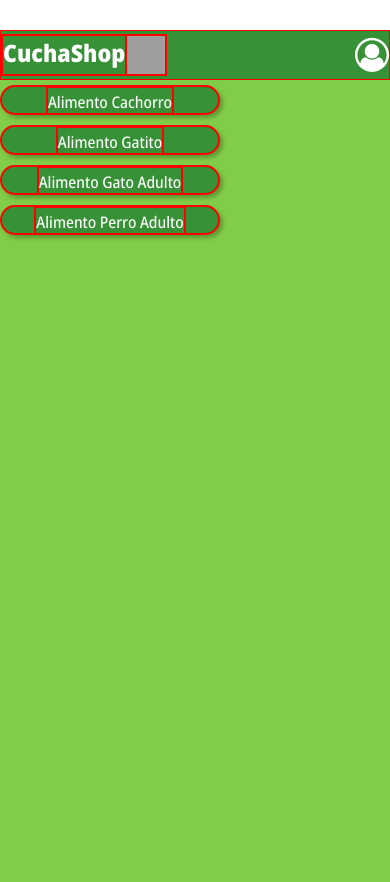
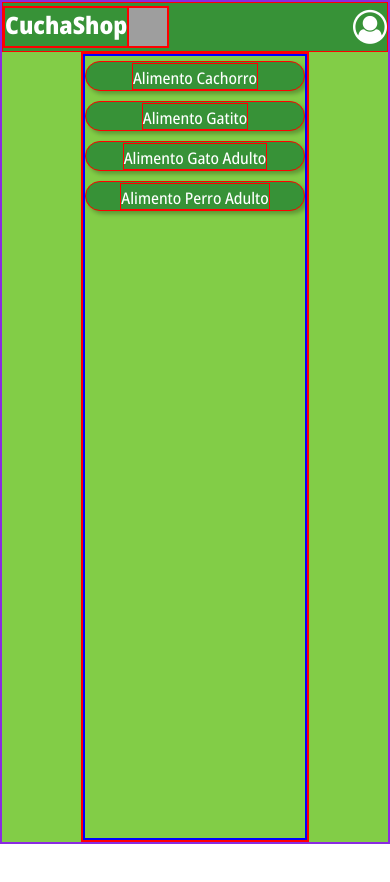
Before and after one commit to YoniiDev/App-CuchaShop-React-Native, a React Native app: screen / in a window 390 px wide. Shown: the top 882 px of the page. After the commit the page ends 844 px from the top, so only its background shows below. Built offline with nearby package versions, Linux system fonts and the light colour scheme; grey boxes are pictures that could not be loaded.

Commit message:
se añadio el componente ItemDeatail.jsx y se aplico SafeAreaView (Clase 8)

```diff
--- a/App.js
+++ b/App.js
@@ -1,21 +1,15 @@
-import { StyleSheet, View } from 'react-native';
+import { Platform, SafeAreaView, StatusBar, StyleSheet, View } from 'react-native';
 import Header from './src/components/Header'
 import Home from './src/screens/Home'
 import { colors } from './src/constants/colors';
 import ItemListCategory from './src/screens/ItemListCategory'
 import { useState } from 'react';
 import { useFonts } from "expo-font"
+import ItemDetail from './src/components/ItemDetail';
+
 
 const App = () => {
     const [fontsLoaded, fontError] = useFonts({
-
-    //OPEN SANS
-    'OpenSans-Light': require('./assets/fonts/Open_Sans/static/OpenSans-Light.ttf'),
-    'OpenSans-Regular': require('./assets/fonts/Open_Sans/static/OpenSans-Regular.ttf'),
-    'OpenSans-Medium': require('./assets/fonts/Open_Sans/static/OpenSans-Medium.ttf'),
-    'OpenSans-SemiBold': require('./assets/fonts/Open_Sans/static/OpenSans-SemiBold.ttf'),
-    'OpenSans-Bold': require('./assets/fonts/Open_Sans/static/OpenSans-Bold.ttf'),
-    'OpenSans-ExtraBold': require('./assets/fonts/Open_Sans/static/OpenSans-ExtraBold.ttf'),
 
         //OPEN SANS SEMICONDENSED
         'OpenSans_SemiCondensed-Light': require('./assets/fonts/Open_Sans/static/OpenSans_SemiCondensed-Light.ttf'),
@@ -36,31 +30,45 @@ const App = () => {
     });
 
     const [categorySelected, setCategorySelected] = useState("")
+    const [itemIdSelected, setItemIdSelected] = useState("")
 
     if (!fontsLoaded || fontError) {
         return null
     }
     if (fontsLoaded && !fontError) {
         return (
-      <View style={styles.container} >
+            <SafeAreaView style={styles.container} >
                 <Header title={"CuchaShop"} />
                 {!categorySelected ? (
                     <Home setCategorySelected={setCategorySelected} />
-        ) : (
-          <ItemListCategory categorySelected={categorySelected}
-            setCategorySelected={setCategorySelected} />
-        )}
-      </View>
+                ) :
+
+                    !itemIdSelected ? (
+                        <ItemListCategory
+                            categorySelected={categorySelected}
+                            setCategorySelected={setCategorySelected}
+                            setItemIdSelected={setItemIdSelected} />
+                    )
+
+                        :
+                        <ItemDetail
+                            idSelected={itemIdSelected}
+                            setProductSelected={setItemIdSelected} />
+
+                }
+            </SafeAreaView>
         )
     }
 }
 
 const styles = StyleSheet.create({
     container: {
-    marginTop: 30,
+        marginTop: Platform.OS === 'android' ? StatusBar.currentHeight : 0,
         flex: 1,
         alignItems: "center",
-    backgroundColor: colors.green1
+        backgroundColor: colors.green1,
+        borderColor: 'blueviolet',
+        borderWidth: 2
     }
 })
 
--- a/package.json
+++ b/package.json
@@ -9,7 +9,6 @@
     "web": "expo start --web"
   },
   "dependencies": {
-    "@expo/metro-runtime": "~3.1.3",
     "expo": "^49.0.23",
     "expo-status-bar": "~1.6.0",
     "react": "18.2.0",
@@ -17,7 +16,8 @@
     "react-native": "0.72.10",
     "react-native-web": "~0.19.6",
     "expo-font": "~11.4.0",
-    "expo-splash-screen": "~0.20.5"
+    "expo-splash-screen": "~0.20.5",
+    "@expo/webpack-config": "^19.0.0"
   },
   "devDependencies": {
     "@babel/core": "^7.20.0"
--- a/src/components/CategoryItem.jsx
+++ b/src/components/CategoryItem.jsx
@@ -25,7 +25,7 @@ const styles = StyleSheet.create({
         alignItems: 'center',
         marginVertical: 5,
         borderColor: 'red',
-        borderWidth: 2,
+        borderWidth: 1,
     },
     textCategory: {
         fontFamily: 'OpenSans_SemiCondensed-Medium',
@@ -33,7 +33,7 @@ const styles = StyleSheet.create({
         textAlign: 'center',
         fontSize: 16,
         borderColor: 'red',
-        borderWidth: 2,
+        borderWidth: 1,
         paddingTop:3
     }
 })
--- a/src/components/Header.jsx
+++ b/src/components/Header.jsx
@@ -1,13 +1,15 @@
-import { Image, StyleSheet, Text, View } from 'react-native'
+import { Image, StyleSheet, Text, View, useWindowDimensions } from 'react-native'
 import React from 'react'
 import { colors } from '../constants/colors'
 import { FontAwesome } from '@expo/vector-icons';
 
 const Header = ({ title }) => {
+    const { height, width } = useWindowDimensions()
+
     return (
         <View style={styles.headerContainer}>
             <View style={styles.brandAndLogoContainer}>
-        <Text style={styles.textTitle}>{title}</Text>
+                <Text style={width > 360 ? styles.textTitle : styles.textTitleSm}>{title}</Text>
                 <Image
                     style={styles.logo}
                     resizeMode='cover'
@@ -46,6 +48,13 @@ const styles = StyleSheet.create({
         borderColor: 'red',
         borderWidth: 1
     },
+    textTitleSm: {
+        fontFamily: 'OpenSans_SemiCondensed-ExtraBold',
+        color: colors.white,
+        fontSize: 20,
+        borderColor: 'red',
+        borderWidth: 1
+    },
     logo: {
         height: 40,
         width: 40,
--- /dev/null
+++ b/src/components/ItemDetail.jsx
@@ -0,0 +1,186 @@
+import { ScrollView, Image, Button, StyleSheet, Text, View, useWindowDimensions } from 'react-native'
+import React, { useEffect, useState } from 'react'
+import allProducts from '../data/products.json'
+import { colors } from '../constants/colors'
+
+const ItemDetail = ({ idSelected, setProductSelected }) => {
+    console.log(idSelected);
+
+    const [product, setProduct] = useState(null)
+    // const [orientation, setOrientation] = useState('portrait')
+    // const { width, height } = useWindowDimensions
+
+    // useEffect(() => {
+    //     if (width > height) setOrientation('landscape')
+    //     else setOrientation('portrait')
+    // }, [width, height])
+    // console.log(orientation);
+
+    useEffect(() => {
+        const productSelected = allProducts.find((product) => product.id === idSelected)
+        setProduct(productSelected)
+    }, [idSelected])
+    console.log(product);
+    return (
+        <ScrollView style={styles.main}>
+            {product && product.offerPrice > 0 ? (
+                <View style={//orientation === 'portrait'?
+                    styles.mainContainer
+                    // : styles.mainContainerLandscape
+                }>
+                    <View style={styles.cardContainer}>
+                        <Text style={styles.textTitle}>{product.title}</Text>
+                        <View style={styles.imageContainer}>
+                            <Image
+                                source={{ uri: product.images[0] }}
+                                style={styles.image}
+                                resizeMode='contain'
+                            />
+
+                        </View>
+                        <View style={styles.texContainer}>
+                            <Text style={styles.textBrand}>{product.brand}</Text>
+                            <View style={styles.offerPriceAndDiscountPercentageContainer}>
+                                <Text style={styles.textOfferPrice}>${product.offerPrice}</Text>
+                                <Text style={styles.textDiscountPercentage}>{product.discountPercentage * 100}% OFF</Text>
+                            </View>
+                            <Text style={styles.textNormalPrice}>${product.normalPrice}</Text>
+                        </View>
+                    </View>
+
+
+                    <View style={styles.buttonConatiner}>
+                        <Button title='Añadir'></Button>
+                        <Button onPress={() => setProductSelected("")} title="Volver" />
+                    </View>
+
+                    <View style={styles.descriptionContainer}>
+                        <Text style={styles.titleDescription}>Descripción:</Text>
+                        <Text style={styles.textDescription}>{product.description}</Text>
+                    </View>
+                </View>
+            )
+                :
+                product && product.offerPrice === 0 ? (
+                    <View style={//orientation === 'portrait'?
+                        styles.mainContainer
+                        // : styles.mainContainerLandscape
+                    }>
+                        <View style={styles.cardContainer}>
+                            <Text style={styles.textTitle}>{product.title}</Text>
+                            <View style={styles.imageContainer}>
+                                <Image
+                                    source={{ uri: product.images[0] }}
+                                    style={styles.image}
+                                    resizeMode='contain'
+                                />
+
+                            </View>
+                            <View style={styles.texContainer}>
+                                <Text style={styles.textBrand}>{product.brand}</Text>
+                                <Text style={styles.textNormalPrice2}>${product.normalPrice}</Text>
+                            </View>
+                        </View>
+
+                        <View style={styles.buttonConatiner}>
+                            <Button title='Añadir'></Button>
+                            <Button onPress={() => setProductSelected("")} title="Volver" />
+                        </View>
+
+                        <View style={styles.descriptionContainer}>
+                            <Text style={styles.titleDescription}>Descripción:</Text>
+                            <Text style={styles.textDescription}>{product.description}</Text>
+                        </View>
+                    </View>
+
+                ) : null}
+        </ScrollView >
+    )
+}
+
+export default ItemDetail
+
+const styles = StyleSheet.create({
+    main: {
+        width: '100%',
+        backgroundColor: colors.white,
+        flex: 1
+    },
+
+    mainContainer: {
+        gap: 10,
+    },
+    cardContainer: {
+        alignItems: 'center',
+        backgroundColor: colors.white,
+        padding: 10,
+        gap: 5,
+        width: '100%'
+    },
+    textTitle: {
+        fontFamily: 'OpenSans_SemiCondensed-Bold',
+        fontSize: 17,
+        textAlign: 'justify',
+    },
+    imageContainer: {
+        height: 300,
+        width: 300,
+        backgroundColor: colors.white,
+    },
+    image: {
+        width: '100%',
+        height: '100%',
+    },
+    texContainer: {
+        width: '100%',
+        backgroundColor: colors.white,
+    },
+    textBrand: {
+        fontFamily: 'OpenSans_SemiCondensed-Bold',
+        fontSize: 18,
+    },
+    offerPriceAndDiscountPercentageContainer: {
+        flexDirection: 'row',
+        justifyContent: 'space-between',
+
+    },
+    textOfferPrice: {
+        fontFamily: 'OpenSans_SemiCondensed-Bold',
+        fontSize: 18,
+
+    },
+    textDiscountPercentage: {
+        fontFamily: 'OpenSans_SemiCondensed-Bold',
+        fontSize: 18,
+        color: colors.green3,
+    },
+    textNormalPrice: {
+        fontFamily: 'OpenSans_SemiCondensed-Regular',
+        fontSize: 18,
+        color: colors.gray2,
+        textDecorationLine: 'line-through'
+    },
+    textNormalPrice2: {
+        fontFamily: 'OpenSans_SemiCondensed-Bold',
+        fontSize: 18,
+    },
+    buttonConatiner: {
+        gap: 10,
+        padding: 10,
+        backgroundColor: colors.white,
+    },
+
+    descriptionContainer: {
+        backgroundColor: colors.white,
+        padding: 10
+    },
+    titleDescription: {
+        fontFamily: 'OpenSans_SemiCondensed-Bold',
+        fontSize: 16,
+    },
+    textDescription: {
+        fontFamily: 'OpenSans_SemiCondensed-Regular',
+        fontSize: 16,
+        textAlign: 'justify',
+    },
+})
--- a/src/components/ProductItem.jsx
+++ b/src/components/ProductItem.jsx
@@ -1,13 +1,15 @@
-import { Image, StyleSheet, Text, View, } from 'react-native'
+import { Pressable, Image, StyleSheet, Text, View } from 'react-native'
 import React from 'react'
 import Card from './Card'
 import { colors } from '../constants/colors'
 
-const ProductItem = ({ product }) => {
+const ProductItem = ({ product, setItemIdSelected = () => { } }) => {
+
     return (
         <>
             {product.offerPrice > 0 ?
                 <Card style={styles.additionalStylesCard}>
+                    <Pressable style={styles.pressable} onPress={() => setItemIdSelected(product.id)}>
                         <View style={styles.imageContainer}>
                             <Image
                                 resizeMode='contain'
@@ -23,11 +25,13 @@ const ProductItem = ({ product }) => {
                             </View>
                             <Text style={styles.textNormalPrice}>${product.normalPrice}</Text>
                         </View>
+                    </Pressable>
                 </Card>
 
                 :
 
                 <Card style={styles.additionalStylesCard}>
+                    <Pressable style={styles.pressable} onPress={() => setItemIdSelected(product.id)}>
                         <View style={styles.imageContainer}>
                             <Image
                                 resizeMode='contain'
@@ -39,6 +43,7 @@ const ProductItem = ({ product }) => {
                             <Text style={styles.textTitle} numberOfLines={2} ellipsizeMode="tail">{product.title}</Text>
                             <Text style={styles.textNormalPrice2}>${product.normalPrice}</Text>
                         </View>
+                    </Pressable>
                 </Card>
             }
         </>
@@ -53,6 +58,9 @@ const styles = StyleSheet.create({
         borderWidth: 2,
         borderRadius: 4,
         margin: 2
+
+    },
+    pressable: {
 
     },
     imageContainer: {
--- /dev/null
+++ b/src/databases/realtimeDatabases.js
@@ -0,0 +1 @@
+export const baseURL = "https://cuchashop-react-native-default-rtdb.firebaseio.com/"
--- a/src/screens/Home.jsx
+++ b/src/screens/Home.jsx
@@ -28,8 +28,12 @@ export default Home
 const styles = StyleSheet.create({
     flatListContainer: {
         backgroundColor: colors.green1,
-        width: '100%',
-        height: '100%',
+        borderWidth: 2,
+        borderColor: 'red',
+        flex: 1
     },
-
+    flatList:{
+        borderWidth: 2,
+        borderColor: 'blue',
+    }
 })
--- a/src/screens/ItemListCategory.jsx
+++ b/src/screens/ItemListCategory.jsx
@@ -6,7 +6,7 @@ import products from '../data/products.json'
 import ProductItem from '../components/ProductItem'
 import SearchProduct from '../components/SearchProduct'
 
-const ItemListCategory = ({ categorySelected = "", setCategorySelected = () => { } }) => {
+const ItemListCategory = ({ categorySelected = "", setCategorySelected = () => { }, setItemIdSelected = () => { } }) => {
     const [keyWord, setKeyword] = useState("")
     const [productsFiltered, setProductsFiltered] = useState([])
     const [error, setError] = useState("")
@@ -44,7 +44,7 @@ const ItemListCategory = ({ categorySelected = "", setCategorySelected = () => {
             <FlatList
                 style={styles.flatList}
                 data={productsFiltered}
-        renderItem={({ item }) => <ProductItem product={item} />}
+                renderItem={({ item }) => <ProductItem product={item} setItemIdSelected={setItemIdSelected} />}
                 keyExtractor={(producto) => producto.id}
                 numColumns={2}
                 alignItems='center'
@@ -65,6 +65,5 @@ const styles = StyleSheet.create({
     },
     flatList: {
         backgroundColor: 'black',
-    width: '100%',
     }
 })
```
Also changed, not shown: src/screens/Detail.jsx (+5 -5 lines), src/components/Card.jsx (indentation only), src/components/SearchProduct.jsx (indentation only), 1 other file (tests, documents, lock files or other folders). Lines whose indentation alone changed are shown as unchanged.
